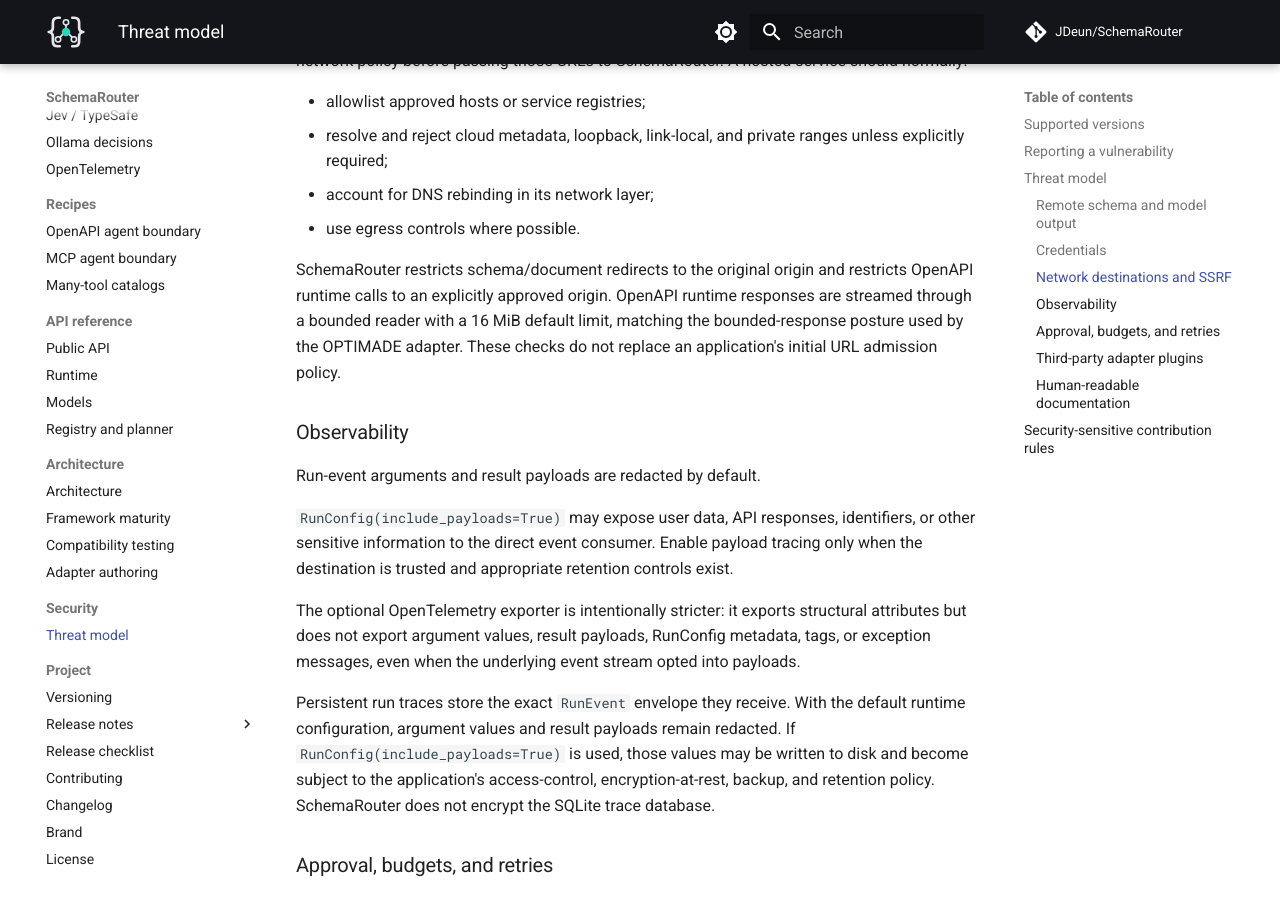
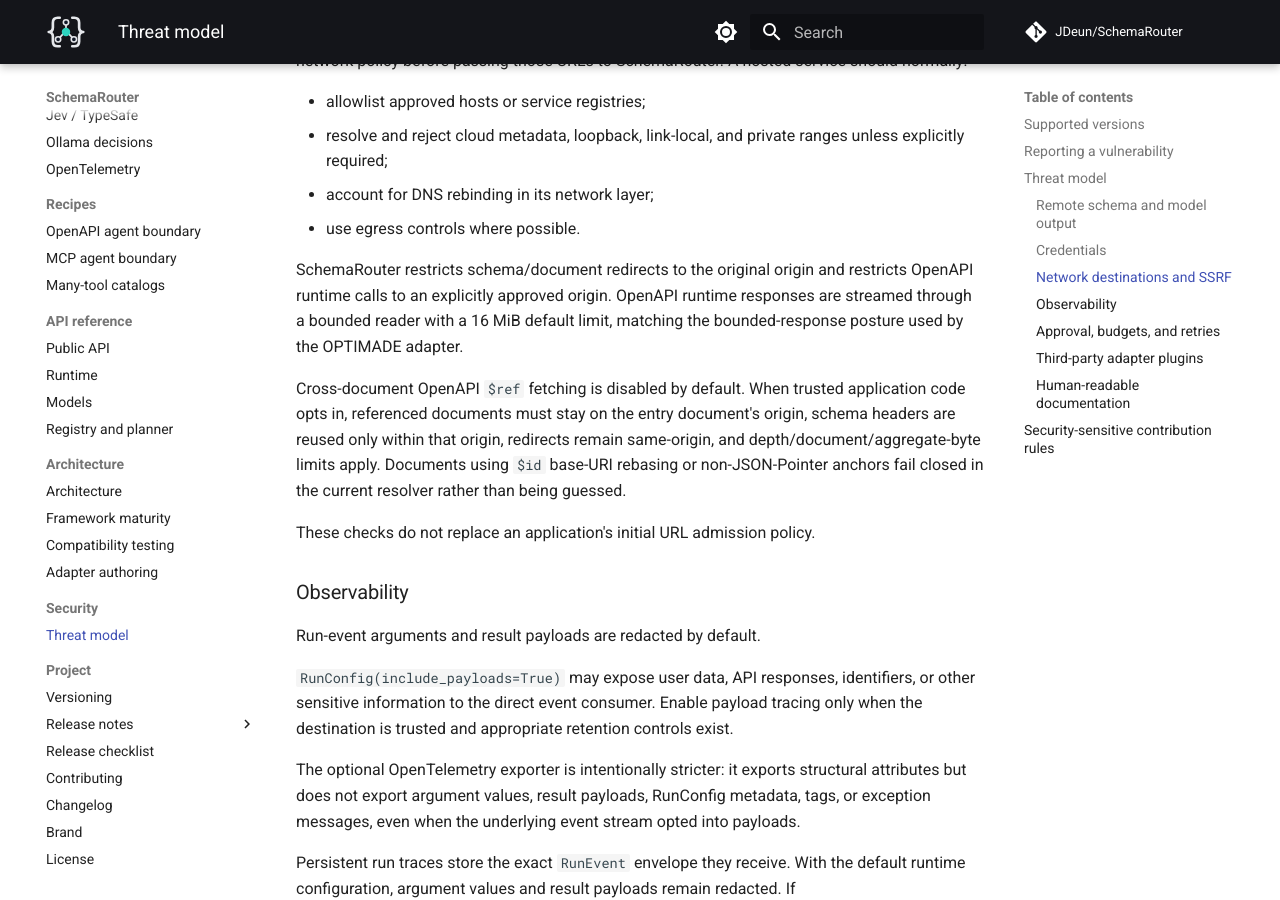
Before and after one commit to JDeun/SchemaRouter, an MkDocs documentation site: the page built from docs/security/threat-model.md, in a window 1280 px wide and 900 px high, scrolled down 1618 px. Built offline with MkDocs 1.6.1 and Material for MkDocs 9.7.7, drawn with Linux system fonts in a browser that asks for light colours; comment, search, counter and statistics services are not loaded.

Commit message:
docs: add external ref SSRF boundary

```diff
--- a/docs/security/threat-model.md
+++ b/docs/security/threat-model.md
@@ -68,7 +68,15 @@
 SchemaRouter restricts schema/document redirects to the original origin and restricts OpenAPI
 runtime calls to an explicitly approved origin. OpenAPI runtime responses are streamed through a
 bounded reader with a 16 MiB default limit, matching the bounded-response posture used by the
-OPTIMADE adapter. These checks do not replace an application's initial URL admission policy.
+OPTIMADE adapter.
+
+Cross-document OpenAPI `$ref` fetching is disabled by default. When trusted application code opts
+in, referenced documents must stay on the entry document's origin, schema headers are reused only
+within that origin, redirects remain same-origin, and depth/document/aggregate-byte limits apply.
+Documents using `$id` base-URI rebasing or non-JSON-Pointer anchors fail closed in the current
+resolver rather than being guessed.
+
+These checks do not replace an application's initial URL admission policy.
 
 ### Observability
 
```
